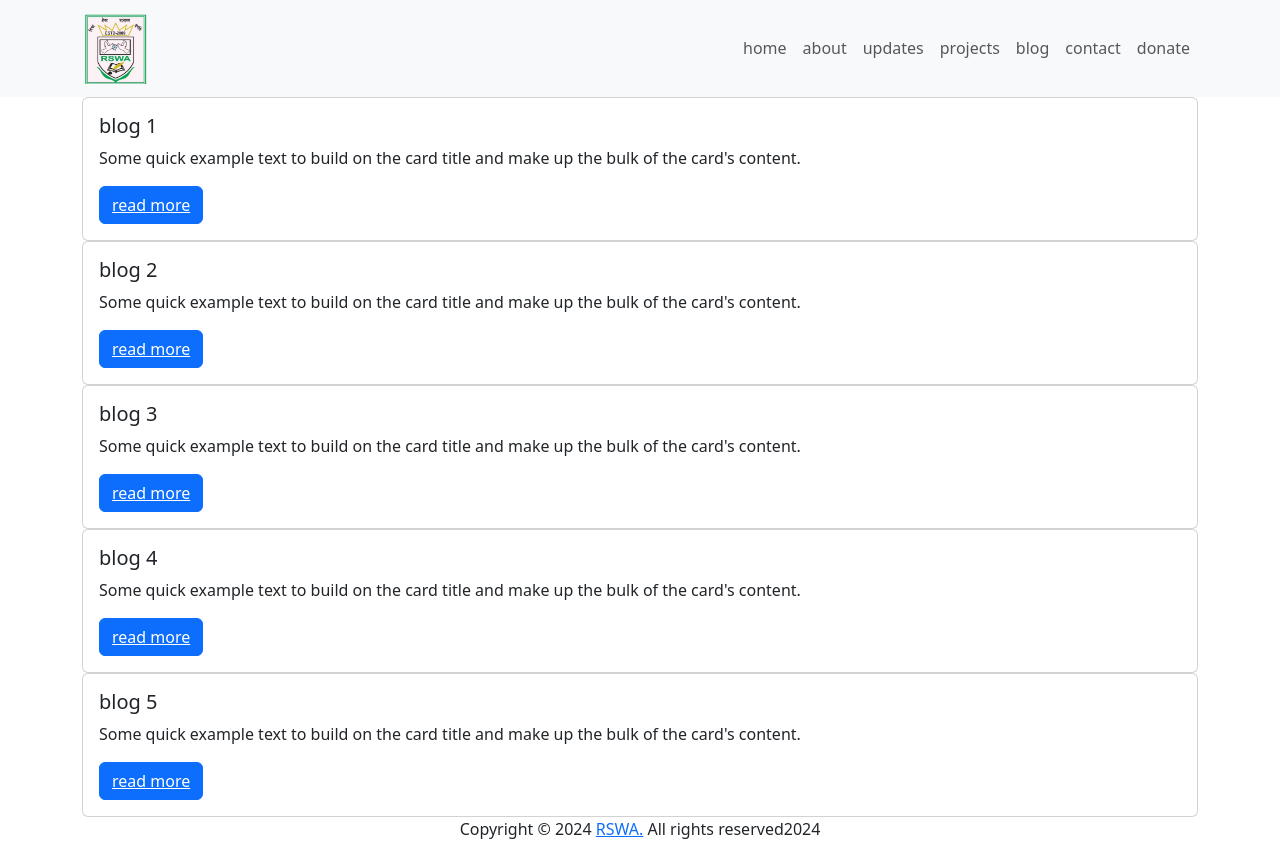
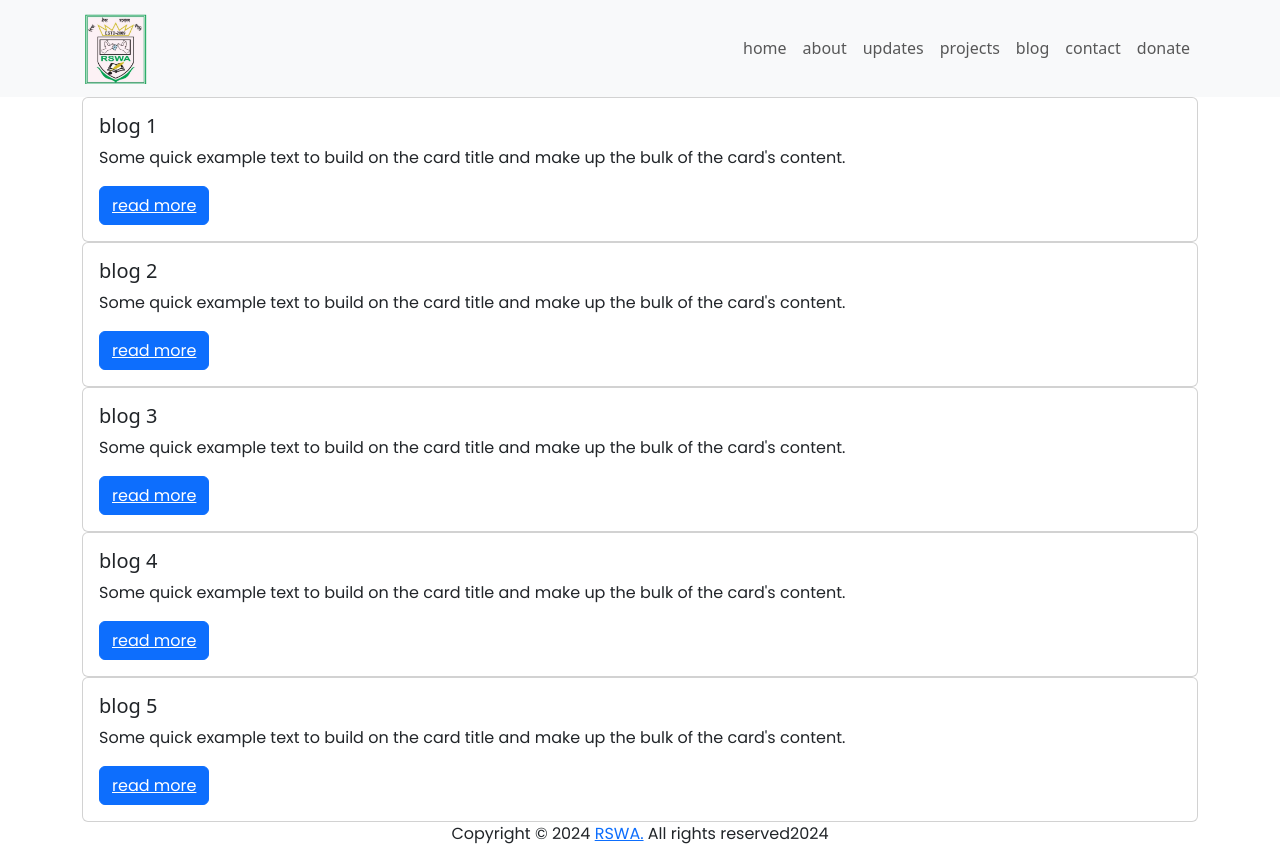
Before and after one commit to ashiful2002/rswa, a React (Vite) app: page /Blog in a window 1280 px wide. Built offline with nearby package versions, Linux system fonts and the light colour scheme.

Commit message:
added google font

```diff
--- a/index.html
+++ b/index.html
@@ -1,9 +1,15 @@
-<!doctype html>
+<!DOCTYPE html>
 <html lang="en">
   <head>
     <meta charset="UTF-8" />
     <link rel="icon" type="image/svg+xml" href="./src/assets/logo.png" />
     <meta name="viewport" content="width=device-width, initial-scale=1.0" />
+    <link rel="preconnect" href="https://fonts.googleapis.com" />
+    <link rel="preconnect" href="https://fonts.gstatic.com" crossorigin />
+    <link
+      href="https://fonts.googleapis.com/css2?family=Poppins:ital,wght@0,100;0,200;0,300;0,400;0,500;0,600;0,700;0,800;0,900;1,100;1,200;1,300;1,400;1,500;1,600;1,700;1,800;1,900&family=Roboto:ital,wght@0,100;0,300;0,400;0,500;0,700;0,900;1,100;1,300;1,400;1,500;1,700;1,900&display=swap"
+      rel="stylesheet"
+    />
     <title>RSWA</title>
   </head>
   <body>
--- a/src/Components/BsCard.jsx
+++ b/src/Components/BsCard.jsx
@@ -14,7 +14,9 @@ function BsCard() {
             <Card className="" key={item.id}>
               <Card.Body>
                 <Card.Title className="capitalize">{item.title}</Card.Title>
-                <Card.Text>{item.desc}</Card.Text>
+                <Card.Text>
+                  <p>{item.desc}</p>
+                </Card.Text>
                 <Button variant="primary">
                   <Link className="text-white " to={item.title}>
                     {item.btnText}
--- a/src/Layout/BsNAvbar.jsx
+++ b/src/Layout/BsNAvbar.jsx
@@ -10,7 +10,7 @@ function BsNavbar() {
 
   return (
     <>
-      <Navbar expand="md" className="bg-body-tertiary sticky">
+      <Navbar sticky="top" expand="md" className="bg-body-tertiary sticky">
         <Container>
           <Navbar.Brand href="/">
             <img src={logo} alt="rswa" width={70} />
--- a/src/Pages/About.jsx
+++ b/src/Pages/About.jsx
@@ -3,7 +3,7 @@ import React from "react";
 const About = () => {
   return (
     <div className="container">
-      <h1 className="text-center text-3xl capitalize bg-neutral-500 rounded text-white">About</h1>
+      <h1 className="text-center text-3xl capitalize bg-neutral-500 rounded text-white">About us page</h1>
       <p className="">
         Rowmari Students Welfare Association, established on September 23, 2009,
         is a dedicated social welfare organization focused on the advancement
--- a/src/index.css
+++ b/src/index.css
@@ -7,3 +7,17 @@
     @apply capitalize last:bg-green-700 rounded p-2 last:text-white last:hover:bg-green-800 last:hover:text-white;
   }
 }
+
+a,
+p {
+  font-family: "Poppins", sans-serif;
+}
+
+h1,
+h2,
+h3,
+h4,
+h5,
+h5 {
+  font-family: "Roboto", sans-serif;
+}
```
